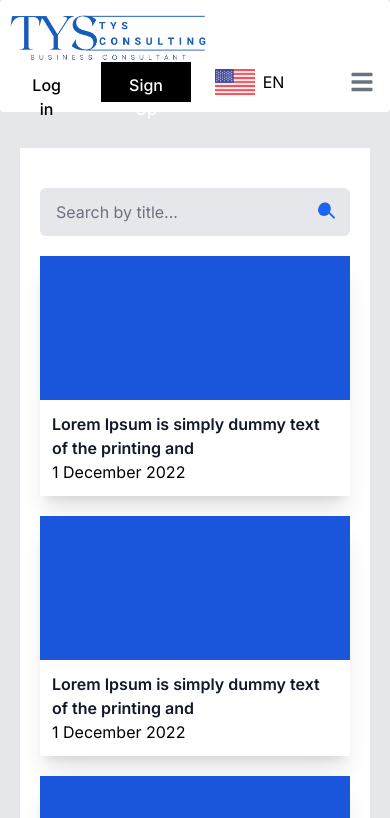
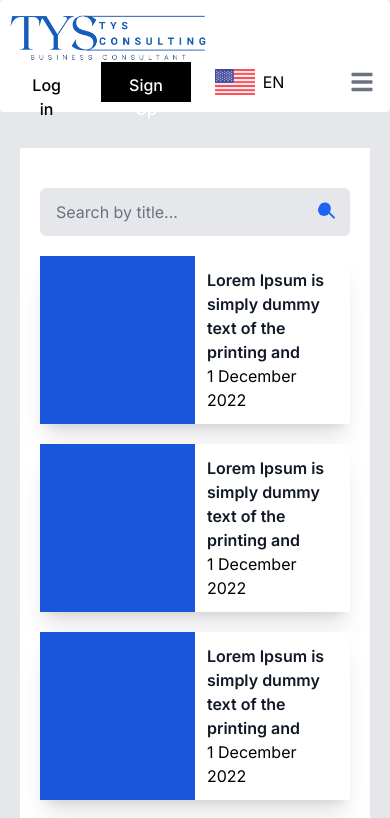
Before and after one commit to fikriymnn/tys-cons, a Next.js app: page /articles in a window 390 px wide. Shown: the top 818 px of the page. Built offline with nearby package versions, Linux system fonts and the light colour scheme.

Commit message:
Update ArticleCard.jsx
responsive

```diff
--- a/src/components/ArticleCard.jsx
+++ b/src/components/ArticleCard.jsx
@@ -3,8 +3,8 @@ import React from 'react'
 function ArticleCard() {
     return (
         <a href="/articles/article">
-            <div className='bg-white shadow-xl hover:translate-y-[-10px] transition-transform duration-50 ease-in-out'>
-                <div className='h-36 bg-blue-700'>
+            <div className='bg-white shadow-xl hover:translate-y-[-10px] transition-transform duration-50 ease-in-out grid grid-cols-2 md:grid-cols-1'>
+                <div className='bg-blue-700 md:grid grid-cols-1 min-h-28 md:h-36'>
 
                 </div>
                 <div className='p-3 '>
```
